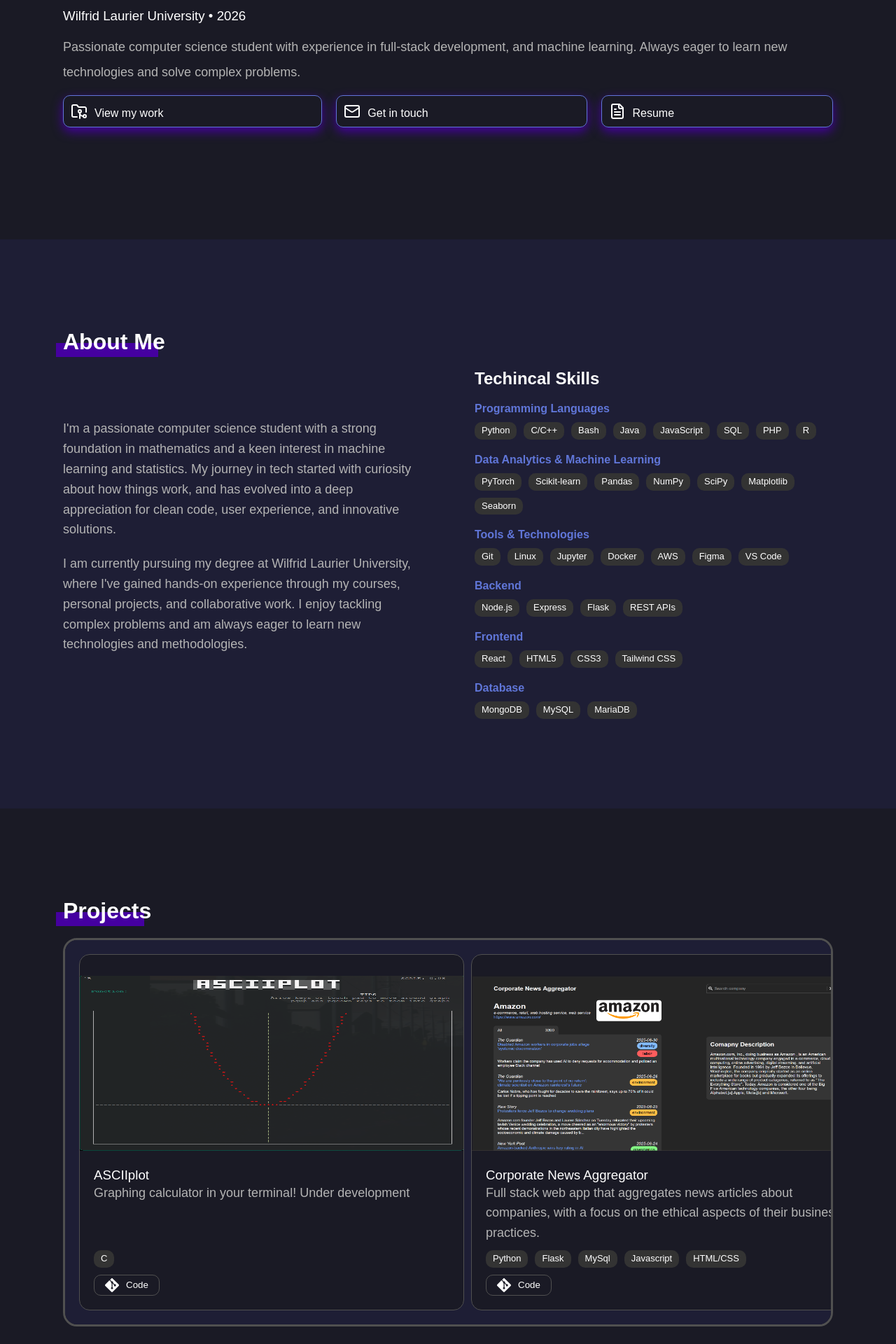
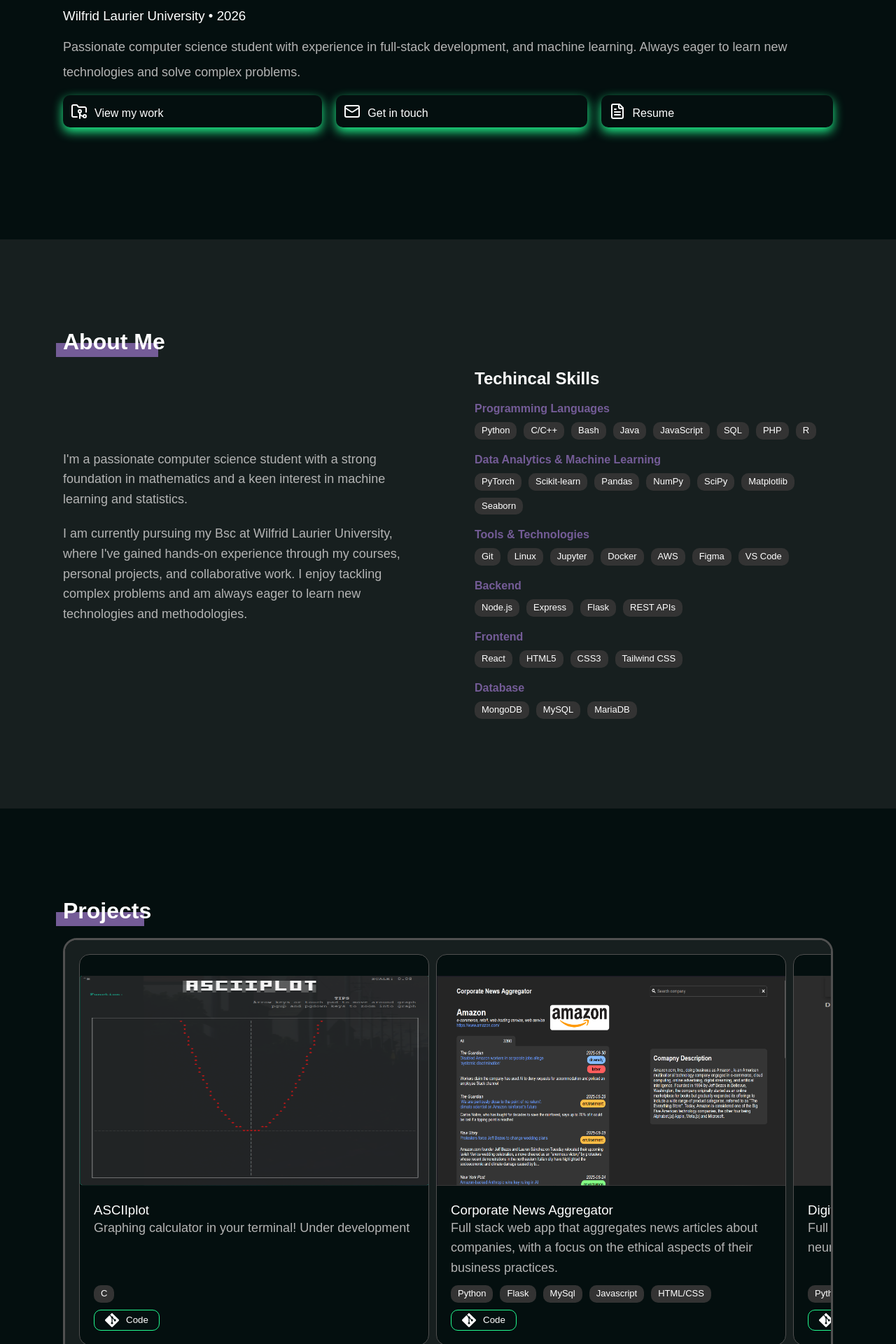
Before and after one commit to desa-thomas/tdesa.dev, a React (Vite) app: page / in a window 1280 px wide. Shown: the part 340-2260 px from the top of the page at 70% size. Built offline with nearby package versions, Linux system fonts and the light colour scheme.

Commit message:
Updated styles and resume links

```diff
--- a/src/Page.jsx
+++ b/src/Page.jsx
@@ -47,6 +47,8 @@ export default function Page() {
     university: "Wilfrid Laurier University",
     graduationYear: "2026",
     location: "Waterloo, ON",
+
+    resume_link: "https://github.com/desa-thomas/public-resume/blob/main/resume.pdf",
     email: "desa2thomas@gmail.com",
     linkedin: "https://www.linkedin.com/in/thomas-de-sa-598379248/",
     github: "https://github.com/desa-thomas",
@@ -133,7 +135,7 @@ export default function Page() {
               <p>
                 © {new Date().getFullYear()} {personalInfo.name}
               </p>
-              <p className="footnote">Developed with ❤️, and <span><SiReact style={{"verticalAlign": "text-bottom"}} fill="#61DAFB"/></span></p>
+              <p className="footnote">Developed with ❤️, and <SiReact style={{"verticalAlign": "text-bottom"}} fill="#61DAFB"/></p>
           </footer>
         </div>
       </>
--- a/src/components/AboutMe.jsx
+++ b/src/components/AboutMe.jsx
@@ -2,12 +2,10 @@ import Badge from "./Badge";
 
 export default function AboutMe({ personalinfo, skills }) {
   const aboutme1 = `I'm a passionate computer science student with a strong foundation in
-    mathematics and a keen interest in machine learning and statistics.
-    My journey in tech started with curiosity about how things work,
-    and has evolved into a deep appreciation for clean code, user experience, and innovative solutions.`;
+    mathematics and a keen interest in machine learning and statistics.`;
 
   const aboutme2 = `
-    I am currently pursuing my degree at Wilfrid Laurier University, where I've gained hands-on experience through
+    I am currently pursuing my Bsc at Wilfrid Laurier University, where I've gained hands-on experience through
     my courses, personal projects, and collaborative work. I enjoy tackling complex problems and am
     always eager to learn new technologies and methodologies.`;
 
--- a/src/components/LandingPage.jsx
+++ b/src/components/LandingPage.jsx
@@ -28,8 +28,7 @@ export default function LandingPage({ personalInfo, scrollToSection }) {
               Get in touch
             </div>
           </button>
-          {/* TODO redirct to resume */}
-          <button>
+          <button onClick={()=>{ window.open(personalInfo.resume_link, "_blank")}}>
             <div>
               <FileText />
               Resume
--- a/src/components/TypedTitle.jsx
+++ b/src/components/TypedTitle.jsx
@@ -5,7 +5,7 @@ export default function TypedTitle( {name} )
     const fulltext =  name;
     const typeSpeed = 100;
     const delSpeed = 50;
-    const waitTime = 10000;
+    const waitTime = 5000;
     const [text, setText] = useState("");
     const [isTyping, setIsTyping] = useState(true);
 
--- a/src/styles.css
+++ b/src/styles.css
@@ -5,14 +5,14 @@
     --border-radius-sm: 15px;
 
     /* Colors */
-    --dark-background: rgb(26, 26, 37);
-    --dark-alt-background: rgb(30, 30, 53);
+    --dark-background: #040F0F;
+    --dark-alt-background: #171f1f;
     --dark-badge-background: rgb(51, 51, 51);
-    --dark-accent-color: rgb(69, 0, 160);
+    --dark-accent-color: #21FA90;
 
     --dark-border-color: rgb(80, 80, 80);
     --dark-font-color: white;
-    --dark-highlight-font-color: rgb(96, 118, 216);
+    --dark-highlight-font-color: #745C97;
     --dark-alt-font-color: rgb(180, 180, 180);
     --dark-note-color: rgb(95, 95, 95);
 }
@@ -85,7 +85,7 @@ p {
     top: 20px;
     left: -10px;
     z-index: -1;
-    background-color: var(--dark-accent-color);
+    background-color: var(--dark-highlight-font-color);
     width: 100%;
     height: 20px;
 }
@@ -142,7 +142,7 @@ p {
 }
 
 .nav-bar h2 span {
-    color: var(--dark-highlight-font-color);
+    color: var(--dark-accent-color);
 }
 
 .nav-containers {
@@ -158,7 +158,7 @@ p {
 }
 
 .nav-containers a>:hover {
-    fill: var(--dark-highlight-font-color);
+    fill: var(--dark-accent-color);
 }
 
 .nav-button-container {
@@ -175,7 +175,7 @@ p {
 }
 
 .nav-bar button:hover {
-    color: var(--dark-highlight-font-color);
+    color: var(--dark-accent-color);
 }
 
 /* Typed title styles  */
@@ -198,7 +198,7 @@ p {
     display: inline-block;
     width: 1ch;
     height: 100%;
-    background-color: white;
+    background-color: var(--dark-font-color);
     animation: blink 0.8s infinite;
 }
 
@@ -236,7 +236,8 @@ h3 {
 
 .landing-page button {
     background-color: transparent;
-    border: solid 1px var(--dark-highlight-font-color);
+    border:none;
+    border: solid 1px transparent;
     border-radius: 10px;
 
     font-size: medium;
@@ -348,7 +349,7 @@ h3 {
 
 .project-card {
     background-color: var(--dark-background);
-    min-width: min(550px, 100%);
+    min-width: min(500px, 100%);
     width: 100%;
     border: var(--dark-border-color) 1px solid;
     border-radius: 15px;
@@ -365,7 +366,7 @@ h3 {
 }
 
 .img-container img {
-    height: 250px;
+    height: 300px;
     width: 100%;
 }
 
@@ -391,18 +392,17 @@ h3 {
 
     background-color: transparent;
 
-    border: var(--dark-border-color) 1px solid;
+    border: var(--dark-accent-color) 1px solid;
     border-radius: 10px;
 
     height: 30px;
     transition: filter 0.2s ease;
-    transition: box-shadow 0.2s ease;
+
 }
 
 .project-content button:hover {
     filter: brightness(85%);
-    box-shadow: 0 4px 10px 2px var(--dark-highlight-font-color);
-    /* bluish glow */
+    background-color: var(--dark-highlight-font-color);
 }
 
 /* EXPERIENECE SECTION */
@@ -461,9 +461,10 @@ h3 {
 /* Badge class */
 .outline {
     background-color: transparent;
-    border: var(--dark-highlight-font-color) solid 1px;
-    color: var(--dark-highlight-font-color);
+    border: var(--dark-accent-color) solid 1px;
 }
+.outline p
+{color: var(--dark-accent-color);}
 
 /* Contact */
 
@@ -494,7 +495,7 @@ h3 {
     stroke: var(--dark-highlight-font-color)
 }
 .contact-card a
-{color: var(--dark-highlight-font-color)}
+{color: var(--dark-accent-color)}
 
 .contacts-cont {
     margin-top: 7vh;
```
